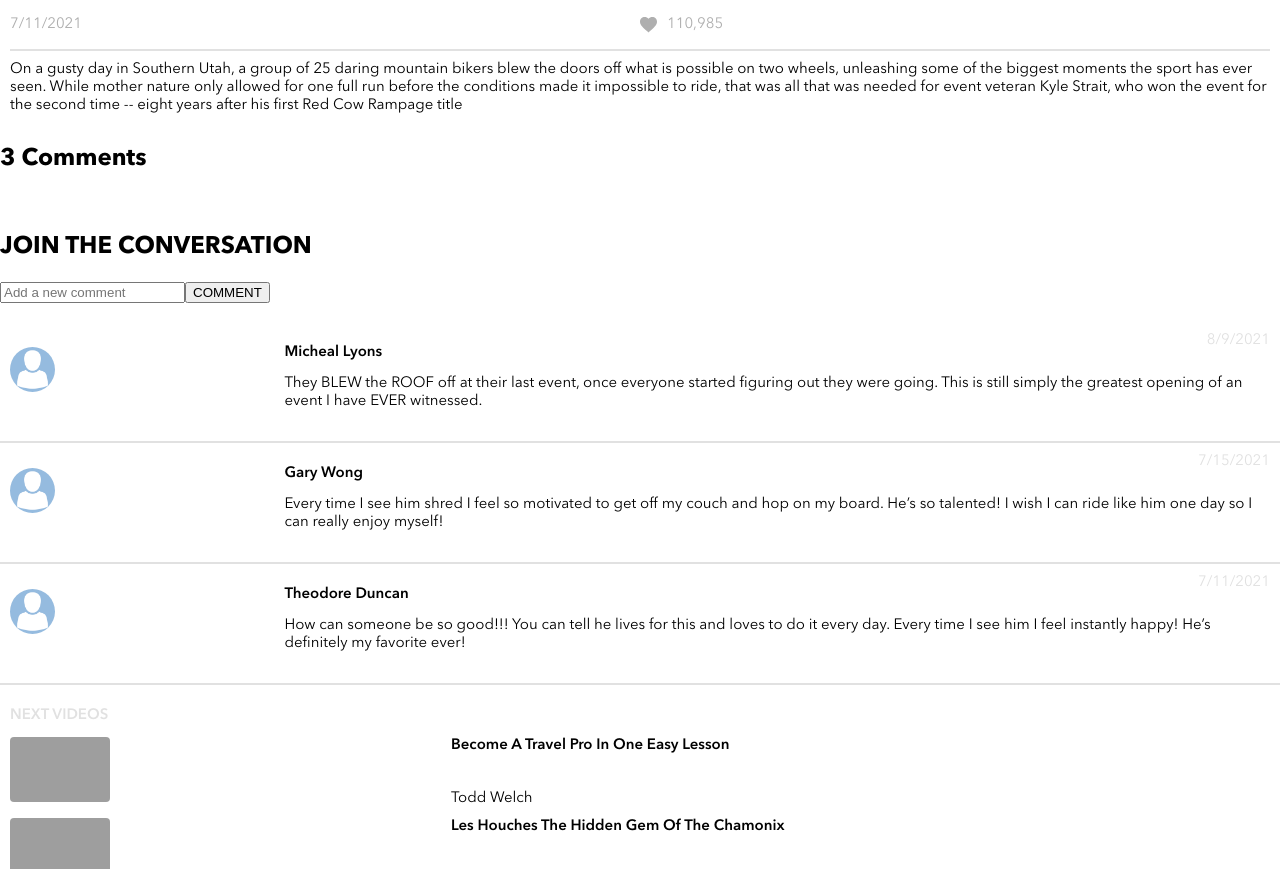
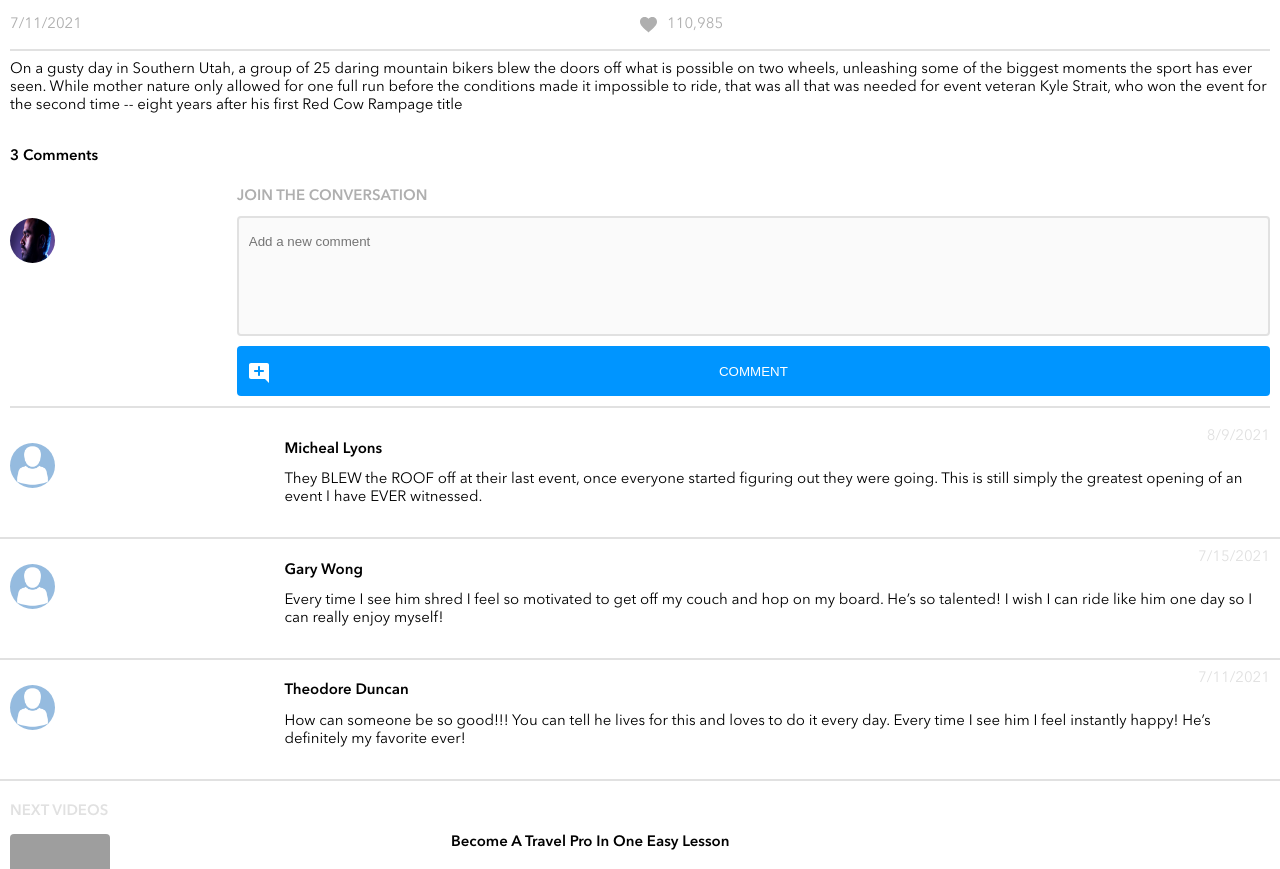
Before and after one commit to NicholasKerr7/nicholas-kerr-aetherstream-client, a React (Create React App) app: page / in a window 1280 px wide. Shown: the part 1300-2169 px from the top of the page. Built offline with nearby package versions, Linux system fonts and the light colour scheme; grey boxes are pictures that could not be loaded.

Commit message:
restyling header section

```diff
--- a/src/components/article/Article.scss
+++ b/src/components/article/Article.scss
@@ -10,7 +10,7 @@
     &__container {}
 
     &__heading {
-        border-bottom: 0.2rem solid #e1e1e1;
+        border-bottom: 0.2rem solid $divider-line-color;
     }
 
     &__title {
@@ -19,7 +19,7 @@
 
     &__sub-container {
         width: 100%;
-        border-bottom: 0.2rem solid #e1e1e1;
+        border-bottom: 0.2rem solid $divider-line-color;
         display: flex;
     }
 
@@ -46,12 +46,12 @@
     // }
 
     &__date {
-        color: #afafaf;
+        color: $secondary-text-color;
     }
 
     &__likes {
         display: flex;
-        color: #afafaf;
+        color: $secondary-text-color;
     }
 
     &__likes-icon {
@@ -60,7 +60,7 @@
 
     &__views {
         display: flex;
-        color: #afafaf;
+        color: $secondary-text-color;
 
     }
 
--- a/src/components/form/Form.js
+++ b/src/components/form/Form.js
@@ -1,30 +1,34 @@
 import "./Form.scss";
+import ProImg from "../../assets/images/Mohan-muruge.jpg";
+import CommentIcon from "../../assets/Icons/add_comment.svg";
 
 function Form() {
   return (
-    <section>
-      <div>
-        <h2>3 Comments</h2>
+    <section className="form">
+      <div className="form__sub-content">
+        <h2 className="form__subtitle">3 Comments</h2>
       </div>
-      <div>
-        <div>
-          <img src="" alt="" />
+      <div className="form__container">
+        <div className="form__img-container">
+          <img className="form__pro-img" src={ProImg} alt="Profile image" />
         </div>
-        <div>
-          <div>
-            <h2>JOIN THE CONVERSATION</h2>
+        <div className="form__section">
+          <div className="form__title-section">
+            <h2 className="form__title">JOIN THE CONVERSATION</h2>
           </div>
-          <form action="">
+          <form className="form__field">
             <input
-              className="form__field"
+              className="form__input"
               type="text"
               placeholder="Add a new comment"
             />
+            <img
+              className="form__comment-icon"
+              src={CommentIcon}
+              alt="Comment icon"
+            />
             <button className="form__btn">COMMENT</button>
           </form>
-          <div>
-            <img src="" alt="" />
-          </div>
         </div>
       </div>
     </section>
--- a/src/components/form/Form.scss
+++ b/src/components/form/Form.scss
@@ -0,0 +1,79 @@
+@use "../../styles/partials/mixins" as *;
+@use "../../styles/partials/variables" as *;
+
+
+.form {
+    padding: 1rem;
+
+    &__subtitle {
+        font-size: 1.5rem;
+        font-weight: 600;
+    }
+
+    &__pro-img {
+        width: 4.5rem;
+        height: 4.5rem;
+        border-radius: 50%;
+        margin-top: 4rem;
+    }
+
+    &__section {
+        width: 82%;
+    }
+
+    &__container {
+        display: flex;
+        justify-content: space-between;
+        border-bottom: 0.2rem solid $divider-line-color;
+    }
+
+    &__title {
+        font-size: 1.5rem;
+        font-weight: 600;
+        color: $secondary-text-color;
+        margin: 1rem 0;
+    }
+
+    &__field {
+        position: relative;
+    }
+
+
+
+    &__input {
+        width: 100%;
+        height: 12rem;
+        background-color: $form-background-color;
+        border-radius: 0.4rem;
+        border: 0.2rem solid $divider-line-color;
+        padding: 1rem 1rem 8rem;
+        margin-bottom: 1rem;
+    }
+
+
+
+&__btn {
+    width: 100%;
+    height: 5rem;
+    margin-bottom: 1rem;
+    border: none;
+    border-radius: 0.4rem;
+    color: $primary-background-color;
+    background-color: $primary-cta-color;
+
+}
+
+&__comment-icon {
+    position: absolute;
+    z-index: 1;
+    left: 1rem;
+    top: 14.5rem;
+
+}
+
+
+
+
+
+
+}
--- a/src/components/header/Header.js
+++ b/src/components/header/Header.js
@@ -23,7 +23,7 @@ function Header() {
         />
         <img className="header__pro-img" src={profileImg} alt="profile img" />
       </div>
-      <div>
+      <div className="header__btn-container">
         <img className="header__btn-icon" src={uploadIcon} alt="upload icon" />
         <button className="header__btn">UPLOAD</button>
       </div>
--- a/src/components/header/Header.scss
+++ b/src/components/header/Header.scss
@@ -48,9 +48,9 @@
         width: 75vw;
         height: 5rem;
         font-size: 1.5rem;
-        background-color: #fafafa;
+        background-color: $form-background-color;
         border-radius: 0.4rem;
-        border: 0.2rem solid #e1e1e1;
+        border: 0.2rem solid $divider-line-color;
         padding: 0.5rem 4rem;
 
     }
@@ -64,6 +64,10 @@
 
     }
 
+    &__btn-container {
+        width: 100%;
+    }
+
     &__btn-icon {
         position: absolute;
         top: 15rem;
@@ -72,12 +76,12 @@
     }
 
     &__btn {
-        width: 95vw;
+        width: 100%;
         height: 5rem;
         border: none;
         border-radius: 0.4rem;
-        background-color: #0095ff;
-        color: white;
+        background-color: $primary-cta-color;
+        color: $primary-background-color;
         font-weight: 500;
         font-size: 1.5rem;
         margin: 1rem 0;
```
